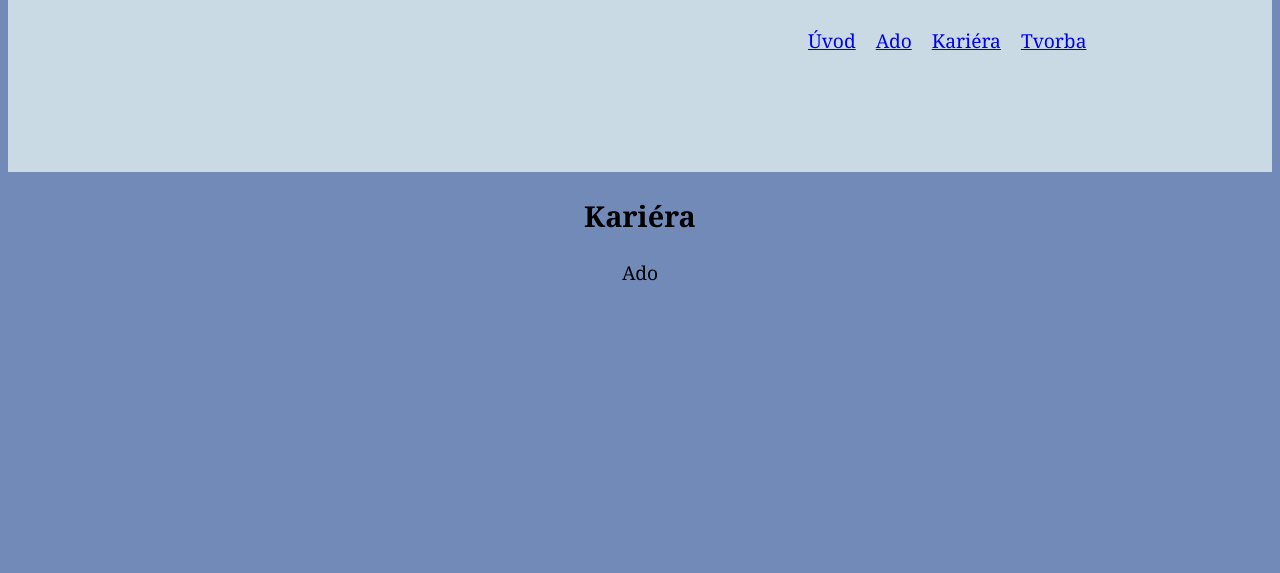
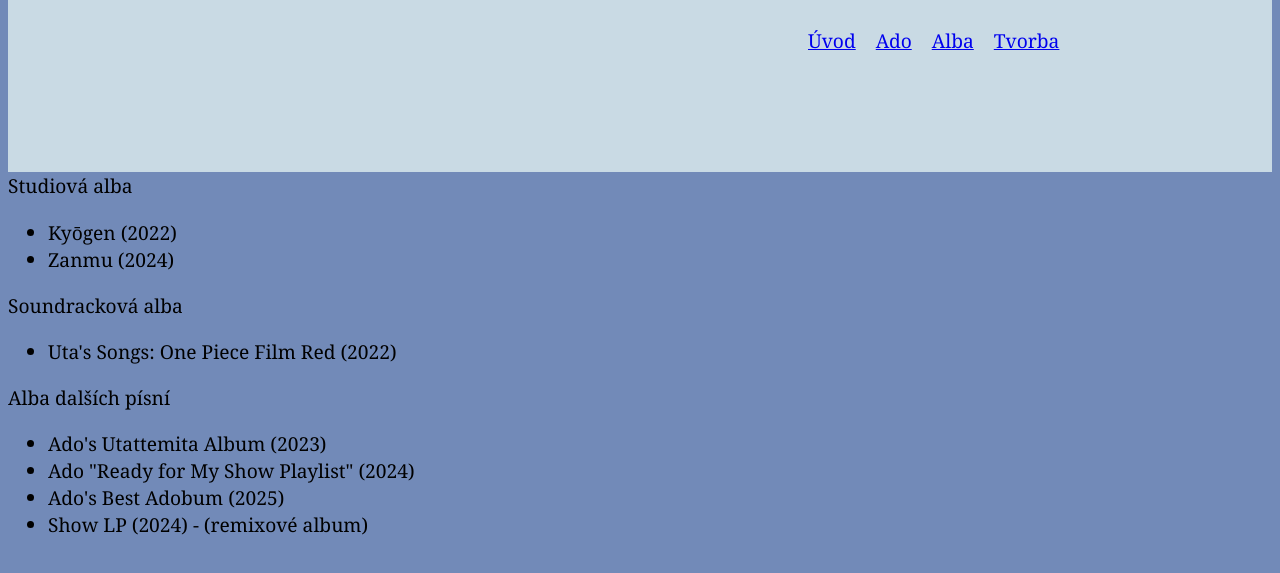
Before and after one commit to JulieSlavikova/a, a plain HTML site: page Kariéra.html in a window 1280 px wide. Shown: the part 81-654 px from the top of the page. Drawn offline with Linux system fonts and the light colour scheme.

Commit message:
Add files via upload

```diff
--- a/Kariéra.html
+++ b/Kariéra.html
@@ -15,13 +15,41 @@
 
     <a href="index.html">Úvod</a><br>
     <a href="O Ado.html">Ado</a><br>
-    <a href="Kariéra.html">Kariéra</a><br>
+    <a href="Kariéra.html">Alba</a><br>
     <a href="Tvorba.html">Tvorba</a><br>
 </nav>
+
 </header>
+    <article>
+       Studiová alba
+        <ul>
+            <li>Kyōgen (2022)</li>
+            <li>Zanmu (2024)</li>
+        </ul>
+    </article>
+    <article>
+      Soundracková alba
+      <ul>
+       <li>Uta's Songs: One Piece Film Red (2022)</li>
+      </ul>
 
-<h2>Kariéra</h2>
-<p>Ado  </p>
+
+    </article>
+    <article>
+        Alba dalších písní
+        <ul>
+         <li>Ado's Utattemita Album (2023)</li>
+         <li>Ado "Ready for My Show Playlist" (2024)</li>
+         <li>Ado's Best Adobum (2025)</li>
+         <li>Show LP (2024) - (remixové album)</li>
+        </ul>
+
+
+
+    </article>
+
+
+
 
 </body>
 </html>
```
